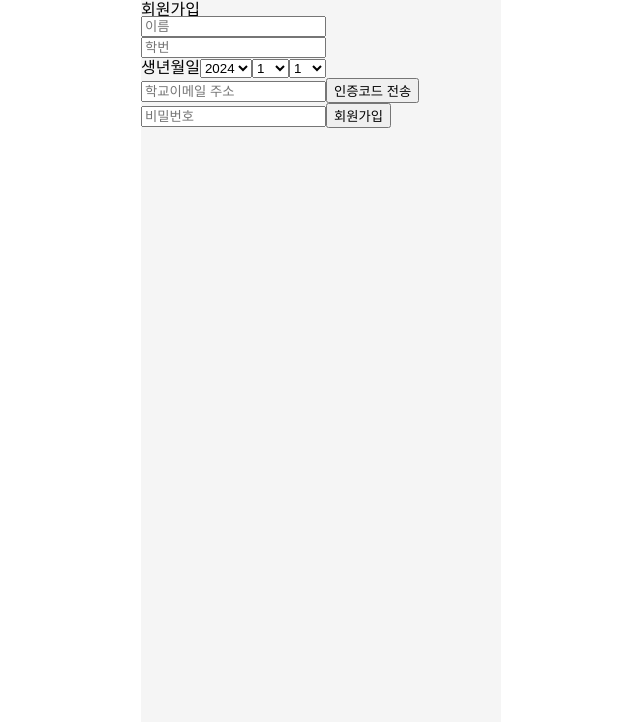
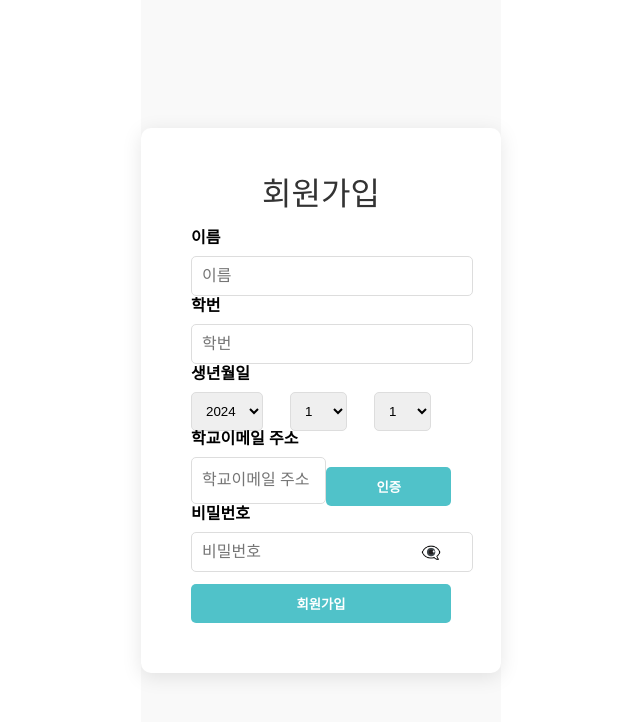
Before and after one commit to Storyos/blocking, a React (Create React App) app in the folder client/: page /signup in a window 1280 px wide. Shown: the top 722 px of the page, without its empty margins (319-959 px from the left). Built offline with nearby package versions, Linux system fonts and the light colour scheme.

Commit message:
signin&signup 수정

```diff
--- a/client/src/routes/login/Login.jsx
+++ b/client/src/routes/login/Login.jsx
@@ -4,6 +4,151 @@ import { FirebaseError } from "firebase/app";
 import { signInWithEmailAndPassword } from "firebase/auth";
 import { useForm } from "react-hook-form";
 import { auth } from "../../firebase";
+import styled, { createGlobalStyle } from "styled-components";
+
+const Style = createGlobalStyle`
+  *,::before,::after {
+    box-sizing: border-box;
+  }
+  body {
+    margin: 0;
+    padding: 0;
+`;
+
+const LoginContainer = styled.div`
+  display: grid;
+  grid-template-columns: 100%;
+  height: 100vh;
+  margin: 0 24px; /* 1.5rem to px */
+  background-color: #f2f2f2;
+`;
+
+const Content = styled.div`
+  display: grid;
+`;
+
+const ImageContainer = styled.div`
+  justify-self: center;
+
+  img {
+    width: 310px;
+    margin-top: 24px; /* 1.5rem to px */
+    max-width: 100%;
+    height: auto;
+    display: block;
+  }
+`;
+
+const FormsContainer = styled.div`
+  position: relative;
+  height: 368px;
+`;
+
+const Form = styled.form`
+  position: absolute;
+  bottom: 16px; /* 1rem to px */
+  width: 100%;
+  background-color: #f2f2f2;
+  padding: 32px 16px; /* 2rem 1rem to px */
+  border-radius: 16px; /* 1rem to px */
+  text-align: center;
+  box-shadow: 0 8px 20px rgba(35, 0, 77, 0.2);
+  animation-duration: 0.4s;
+  animation-name: animateLogin;
+
+  @keyframes animateLogin {
+    0% {
+      transform: scale(1, 1);
+    }
+    50% {
+      transform: scale(1.1, 1.1);
+    }
+    100% {
+      transform: scale(1, 1);
+    }
+  }
+`;
+
+const Title = styled.h1`
+  font-size: 24px; /* 1.5rem to px */
+  margin-bottom: 32px; /* 2rem to px */
+`;
+
+const InputContainer = styled.div`
+  display: grid;
+  grid-template-columns: max-content 1fr;
+  column-gap: 8px; /* 0.5rem to px */
+  padding: 18px 16px; /* 1.125rem 1rem to px */
+  background-color: #fff;
+  margin-top: 16px; /* 1rem to px */
+  border-radius: 8px; /* 0.5rem to px */
+`;
+
+const Icon = styled.i`
+  font-size: 24px; /* 1.5rem to px */
+  color: #4AD395;
+`;
+
+const Input = styled.input`
+  border: none;
+  outline: none;
+  font-size: 15px; /* 0.938rem to px */
+  font-weight: 700;
+  color: #23004d;
+  width: 100%;
+
+  &::placeholder {
+    font-size: 15px; /* 0.938rem to px */
+    color: #a49eac;
+  }
+`;
+
+const ForgotPassword = styled.a`
+  display: block;
+  width: max-content;
+  margin-left: auto;
+  margin-top: 8px; /* 0.5rem to px */
+  font-size: 10px;
+  font-weight: 600;
+  color: #a49eac;
+
+  &:hover {
+    color: #3ba9b1;
+  }
+`;
+
+const SubmitButton = styled.input`
+  display: block;
+  width: 180px;
+  height: 40px;
+  border: none;
+  border-radius: 10px;
+  margin: 2rem auto; /* Changed to auto for horizontal centering */
+  background-color: #50c2c9;
+  color: #fff;
+  font-weight: 600;
+  text-align: center;
+  transition: 0.3s;
+
+  &:hover {
+    background-color: #3ba9b1;
+  }
+`;
+
+const ErrorMessage = styled.p`
+  color: red;
+`;
+
+const AccountMessage = styled.span`
+  font-weight: 600;
+  font-size: 13px; /* 0.813rem to px */
+`;
+
+const SignInLink = styled.span`
+  color: #5F9EA0;
+  cursor: pointer;
+  font-weight: 600;
+`;
 
 export default function Login() {
   const navigate = useNavigate();
@@ -50,24 +195,45 @@ export default function Login() {
 
   return (
     <>
-      로그인
-      <form onSubmit={handleSubmit(onSubmit)}>
-        <input
+      <Style />
+      <LoginContainer>
+        <Content>
+          <ImageContainer>
+            {/* 사진넣을 예정 */}
+          </ImageContainer>
+          <FormsContainer>
+            <Form onSubmit={handleSubmit(onSubmit)} className="login__register" id="login-in">
+              <Title className="login__title">로그인</Title>
+              <InputContainer className="login__box">
+                <Icon className="bx bx-user login__icon" />
+                <Input
                   {...register("email", { required: true })}
                   placeholder="이메일"
                   type="email"
                 />
-        <input
+              </InputContainer>
+              <InputContainer className="login__box">
+                <Icon className="bx bx-lock login__icon" />
+                <Input
                   {...register("password", { required: true })}
                   placeholder="비밀번호"
                   type="password"
                 />
-        <input
+              </InputContainer>
+              <ForgotPassword href="#">비밀번호를 잊으셨나요?</ForgotPassword>
+              <SubmitButton
                 type="submit"
                 value={isLoading ? "로그인 중..." : "로그인"}
               />
-      </form>
-      {error && <p>{error}</p>}
+              {error && <ErrorMessage>{error}</ErrorMessage>}
+              <div>
+                <AccountMessage>계정이 없으신가요? </AccountMessage>
+                <SignInLink id="sign-up">회원가입</SignInLink>
+              </div>
+            </Form>
+          </FormsContainer>
+        </Content>
+      </LoginContainer>
     </>
   );
 }
--- a/client/src/routes/login/SignUp.jsx
+++ b/client/src/routes/login/SignUp.jsx
@@ -4,18 +4,133 @@ import { FirebaseError } from "firebase/app";
 import { createUserWithEmailAndPassword, updateProfile } from "firebase/auth";
 import { useForm } from "react-hook-form";
 import { auth, db } from "../../firebase";
-import axios from "axios";
 import { doc, setDoc } from "firebase/firestore";
+import styled from "styled-components";
 
+// Styled-components
+const SignUpContainer = styled.div`
+  display: flex;
+  justify-content: center;
+  align-items: center;
+  height: 100vh;
+  background-color: #f9f9f9;
+`;
+
+const Form = styled.form`
+  background-color: white;
+  padding: 50px;
+  border-radius: 10px;
+  box-shadow: 0px 4px 20px rgba(0, 0, 0, 0.1);
+  width: 100%;
+  max-width: 450px;
+`;
+
+const Title = styled.h1`
+  text-align: center;
+  color: #333;
+  margin-bottom: 20px;
+  font-size: 2rem;
+`;
+
+const Input = styled.input`
+  width: 100%;
+  padding: 10px;
+  margin-bottom: 2px;
+  border: 1px solid #ddd;
+  border-radius: 5px;
+  font-size: 1rem;
+  transition: border-color 0.3s;
+
+  &:focus {
+    border-color: #50c2c9;
+    outline: none;
+  }
+
+  &:hover {
+    border-color: #b0e0e6;
+  }
+`;
+
+const Label = styled.label`
+  display: block;
+  margin-bottom: 10px;
+  font-weight: bold;
+`;
+
+const Select = styled.select`
+  padding: 10px;
+  margin-right: 20px;
+  border: 1px solid #ddd;
+  border-radius: 5px;
+  transition: border-color 0.3s;
+
+  &:focus {
+    border-color: #50c2c9;
+    outline: none;
+  }
+`;
+
+const Button = styled.button`
+  width: 100%;
+  padding: 10px;
+  background-color: #50c2c9;
+  color: white;
+  font-weight: bold;
+  border: none;
+  border-radius: 5px;
+  cursor: pointer;
+  margin-top: 10px;
+  transition: background-color 0.3s;
+
+  &:hover {
+    background-color: #3ba9b1;
+  }
+
+  &:disabled {
+    background-color: #d0d0d0;
+    cursor: not-allowed;
+  }
+`;
+
+const ErrorMessage = styled.p`
+  color: red;
+  margin-top: 10px;
+  padding: 10px;
+  border: 1px solid red;
+  border-radius: 5px;
+  background-color: #ffe6e6;
+`;
+
+const ConfirmationMessage = styled.span`
+  color: green;
+  font-weight: bold;
+  margin-left: 10px;
+`;
+
+const PasswordContainer = styled.div`
+  position: relative;
+  width: 100%;
+`;
+
+const EyeIcon = styled.span`
+  position: absolute;
+  right: 10px;
+  top: 50%;
+  transform: translateY(-50%);
+  cursor: pointer;
+`;
+
+// SignUp component
 export default function SignUp() {
   const navigate = useNavigate();
   const [isLoading, setLoading] = useState(false);
   const [error, setError] = useState("");
   const [isCodeSended, setIsCodeSended] = useState(false);
   const [emailConfirm, setEmailConfirm] = useState(false);
+  const [showPassword, setShowPassword] = useState(false);
+  const [showPasswordConfirm, setShowPasswordConfirm] = useState(false);
   const { register, handleSubmit, watch } = useForm();
   const email = watch("email");
-  const confirmCode = watch("confirmCode");
 
   const years = Array.from({ length: 100 }, (_, i) => new Date().getFullYear() - i);
   const months = Array.from({ length: 12 }, (_, i) => i + 1);
@@ -36,7 +151,6 @@ export default function SignUp() {
     }
   };
 
-  // 이메일 전송
   const handleEmailCheck = async () => {
     const emailRegex = /^[^\s@]+@[^\s@]+\.[^\s@]+$/;
     if (!email) {
@@ -47,16 +161,13 @@ export default function SignUp() {
       alert("유효한 이메일 형식이 아닙니다.");
       return;
     }
-    // 인증코드 전송 로직
     setIsCodeSended(true);
   };
 
   const confirmCodeCheck = async () => {
-    // 인증코드 유효성 체크
     setEmailConfirm(true);
   };
 
-  // user 정보 저장
   const createUserDocument = async (user, data) => {
     try {
       const userDocRef = doc(db, "users", user.uid);
@@ -67,14 +178,11 @@ export default function SignUp() {
         birthDate: `${data.year}-${data.month}-${data.day}`,
         createdAt: new Date(),
       });
-      console.log("계정 doc 생성 완료");
     } catch (error) {
-      console.error("계정 생성 오류: ", error);
       throw error;
     }
   };
 
-  // 회원가입 버튼 클릭시 계정 생성
   const onSubmit = async (data) => {
     if (!emailConfirm) {
       alert("이메일 인증을 완료해 주세요.");
@@ -87,17 +195,14 @@ export default function SignUp() {
       setLoading(true);
       const credentials = await createUserWithEmailAndPassword(auth, email, password);
       await updateProfile(credentials.user, { displayName: name });
-      // 유저 정보 doc 생성
       await createUserDocument(credentials.user, data);
       navigate("/WalletPwd");
     } catch (e) {
       if (e instanceof FirebaseError) {
         setError(getErrorMessage(e.code));
-        // doc 생성중 오류가 발생하면 계정 다시 삭제
         if (auth.currentUser) {
           try {
             await auth.currentUser.delete();
-            console.log("계정 삭제 완료");
           } catch (deleteError) {
             console.error("계정 삭제 오류: ", deleteError);
           }
@@ -109,107 +214,94 @@ export default function SignUp() {
   };
 
   return (
-    <>
-      회원가입
-      <form onSubmit={handleSubmit(onSubmit)}>
-        <input
-          {...register("name", { required: true })}
-          placeholder="이름"
-          type="text"
-        />
-        <input
-          {...register("studentNumber", { required: true })}
-          placeholder="학번"
-          type="number"
-        />
-        <div>
-          <label>생년월일</label>
-          <select {...register("year", { required: true })}>
+    <SignUpContainer>
+      <Form onSubmit={handleSubmit(onSubmit)}>
+        <Title>회원가입</Title>
+        <Label>이름</Label>
+        <Input {...register("name", { required: true })} placeholder="이름" type="text" />
+
+        <Label>학번</Label>
+        <Input {...register("studentNumber", { required: true })} placeholder="학번" type="number" />
+
+        <Label>생년월일</Label>
+        <div style={{ display: "flex", justifyContent: "space-between" }}>
+          <Select {...register("year", { required: true })}>
             {years.map((year) => (
-              <option
-                key={year}
-                value={year}
-              >
+              <option key={year} value={year}>
                 {year}
               </option>
             ))}
-          </select>
-          <select {...register("month", { required: true })}>
+          </Select>
+          <Select {...register("month", { required: true })}>
             {months.map((month) => (
-              <option
-                key={month}
-                value={month}
-              >
+              <option key={month} value={month}>
                 {month}
               </option>
             ))}
-          </select>
-          <select {...register("day", { required: true })}>
+          </Select>
+          <Select {...register("day", { required: true })}>
             {days.map((day) => (
-              <option
-                key={day}
-                value={day}
-              >
+              <option key={day} value={day}>
                 {day}
               </option>
             ))}
-          </select>
+          </Select>
         </div>
-        {/* 이메일 */}
-        <div>
-          <input
+
+        <Label>학교이메일 주소</Label>
+        <div style={{ display: "flex", justifyContent: "space-between" }}>
+          <Input
             {...register("email", { required: true })}
             placeholder="학교이메일 주소"
             type="email"
             disabled={isCodeSended}
           />
           {isCodeSended ? (
-            "전송 완료"
+            <ConfirmationMessage>완료</ConfirmationMessage>
           ) : (
-            <button
-              type="button"
-              onClick={handleEmailCheck}
-            >
-              인증코드 전송
-            </button>
+            <Button type="button" onClick={handleEmailCheck}>
+              인증
+            </Button>
           )}
         </div>
-        {/* 인증코드 입력칸 */}
-        <div>
-          {isCodeSended ? (
-            <>
-              <input
+
+        {isCodeSended && (
+          <>
+            <Label>인증코드</Label>
+            <div style={{ display: "flex", justifyContent: "space-between" }}>
+              <Input
                 {...register("confirmCode", { required: true })}
-                placeholder="인증코드 입력칸"
+                placeholder="인증코드 입력"
                 type="number"
                 disabled={emailConfirm}
               />
               {emailConfirm ? (
-                "인증코드 확인 완료"
+                <ConfirmationMessage>완료</ConfirmationMessage>
               ) : (
-                <button
-                  type="button"
-                  onClick={confirmCodeCheck}
-                >
-                  인증코드 확인
-                </button>
+                <Button type="button" onClick={confirmCodeCheck}>
+                  확인
+                </Button>
               )}
-            </>
-          ) : (
-            ""
-          )}
-        </div>
-        <input
-          {...register("password", { required: true })}
-          placeholder="비밀번호"
-          type="password"
-        />
-        <input
-          type="submit"
-          value={isLoading ? "Loading..." : "회원가입"}
-        />
-      </form>
-      {error && <p>{error}</p>}
-    </>
+            </div>
+          </>
+        )}
+
+        <Label>비밀번호</Label>
+        <PasswordContainer>
+          <Input
+            {...register("password", { required: true, minLength: 6 })}
+            placeholder="비밀번호"
+            type={showPassword ? "text" : "password"}
+          />
+          <EyeIcon onClick={() => setShowPassword(!showPassword)}>
+            {showPassword ? "👁️" : "👁️‍🗨️"}
+          </EyeIcon>
+        </PasswordContainer>
+        {error && <ErrorMessage>{error}</ErrorMessage>}
+        <Button type="submit" disabled={isLoading}>
+          {isLoading ? "로딩 중..." : "회원가입"}
+        </Button>
+      </Form>
+    </SignUpContainer>
   );
 }
--- a/client/src/routes/login/WalletLogin.jsx
+++ b/client/src/routes/login/WalletLogin.jsx
@@ -10,9 +10,10 @@ const Container = styled.div`
   flex-direction: column;
   justify-content: center;
   align-items: center;
-  padding-top: 140px;
+  padding-top: 70px;
   overflow: hidden;
 `;
+
 const TextWrapper = styled.div`
   width: 300px;
   display: flex;
@@ -22,8 +23,17 @@ const TextWrapper = styled.div`
   font-size: 28px;
   gap: 8px;
 `;
-const LoginBtn = styled.button`
-  width: 330px;
+
+const ButtonWrapper = styled.div`
+  display: flex;
+  flex-direction: column;
+  align-items: center;
+  gap: 10px; /* 로그인 버튼과 회원가입 버튼 사이의 간격 */
+  margin-top: 300px;
+`;
+
+const Btn = styled.button`
+  width: 220px;
   height: 40px;
   border: none;
   border-radius: 10px;
@@ -31,12 +41,18 @@ const LoginBtn = styled.button`
   display: flex;
   justify-content: center;
   align-items: center;
-  margin-top: 300px;
   cursor: pointer;
 
   font-size: 14px;
   color: white;
-  font-weight: 500;
+
+  a {
+    color: white; /* a 태그의 글자색도 흰색으로 */
+    text-decoration: none;
+  }
+
+  &:hover {
+    background-color: #3ba9b1;
 `;
 
 export default function WalletLogin() {
@@ -81,18 +97,21 @@ export default function WalletLogin() {
   // }, []);
 
   return (
-    <>
     <Container>
       <TextWrapper>
         <div>부경 Portfoilo로</div>
         <div>쉽게 만드는</div>
         <div>나만의 서류 지갑</div>
       </TextWrapper>
-        <LoginBtn>
+
+      <ButtonWrapper>
+        <Btn>
           <Link to="/login">로그인하기</Link>
-        </LoginBtn>
+        </Btn>
+        <Btn>
           <Link to="/signup">회원가입</Link>
+        </Btn>
+      </ButtonWrapper>
     </Container>
-    </>
   );
 }
```
Lines whose indentation alone changed are shown as unchanged.
